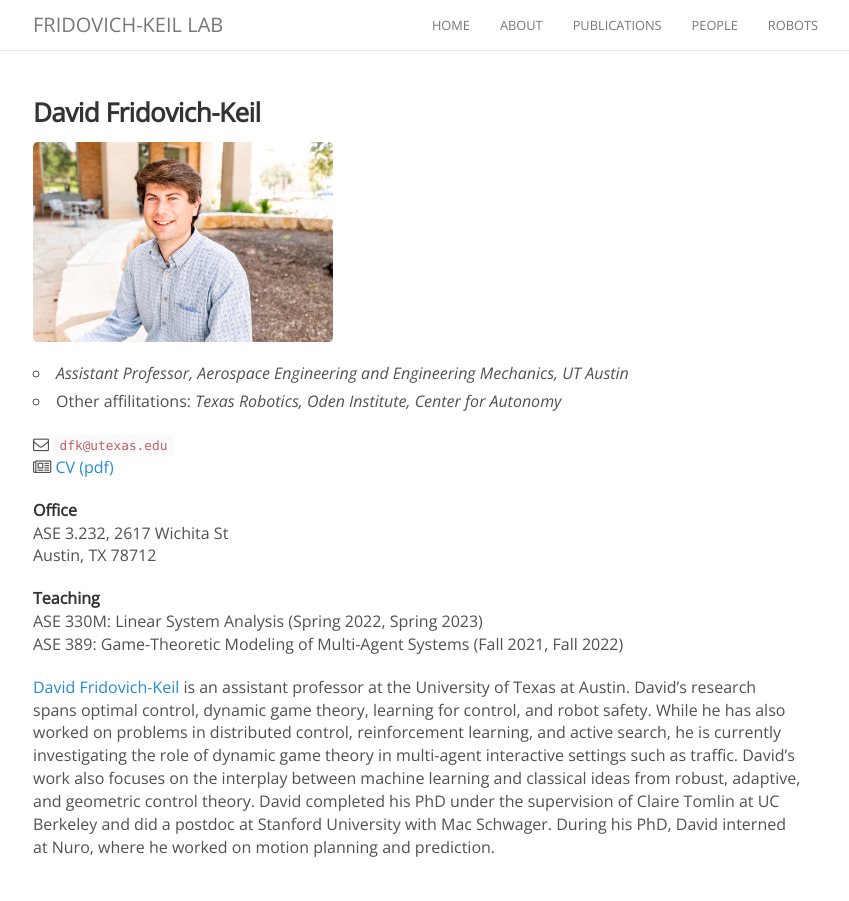
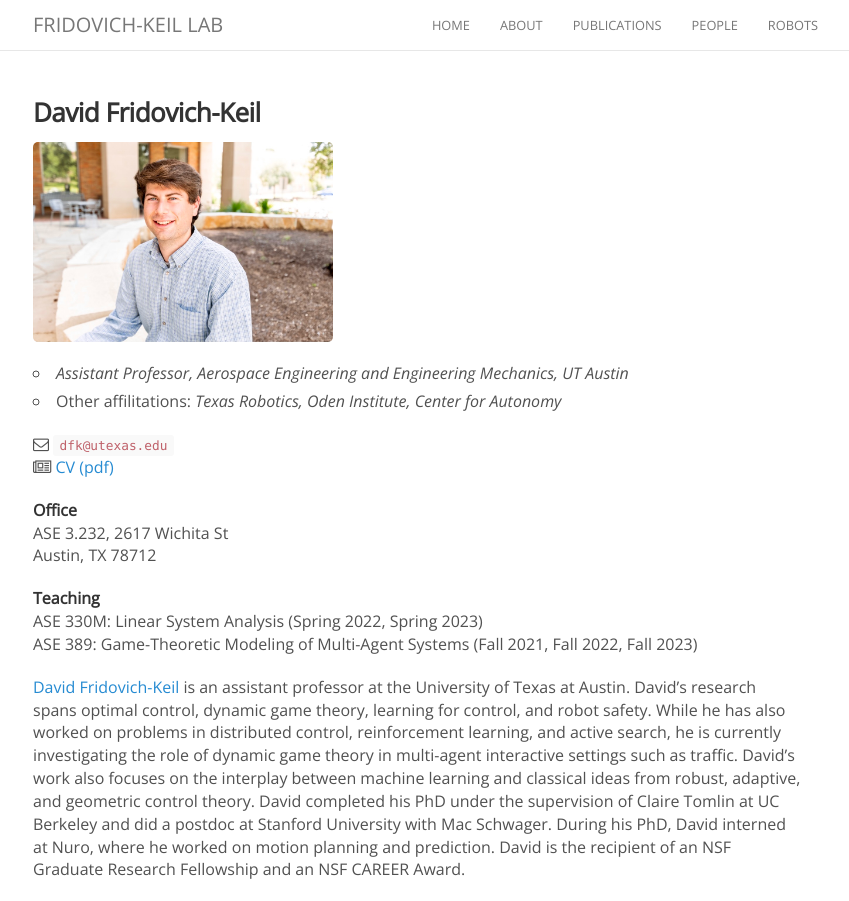
Before and after one commit to KordingLab/KordingLab.github.io, a Jekyll site: the page built from _people/david_fridovich-keil.md, in a window 1280 px wide. Shown: the whole page, without its empty margins (222-1071 px from the left). Built offline with Jekyll 4.4.1, drawn with Linux system fonts in a browser that asks for light colours; nearby versions of some CDN libraries; comment, search, counter and statistics services are not loaded.

Commit message:
adding career

```diff
--- a/_data/news.yml
+++ b/_data/news.yml
@@ -1,3 +1,7 @@
+- date: 2023-12-28
+  details: >-
+    D. Fridovich-Keil won the <a href="https://www.nsf.gov/awardsearch/showAward?AWD_ID=2336840&HistoricalAwards=false">NSF CAREER Award</a> to study flexible models and efficient algorithms for large-scale, multi-agent, and uncertain cyber-physical systems.
+
 - date: 2023-11-29
   details: >-
     We submitted <a href="https://arxiv.org/pdf/2311.17008.pdf">An Investigation of Time Reversal Symmetry in Reinforcement Learning</a> to L4DC.
--- a/_people/david_fridovich-keil.md
+++ b/_people/david_fridovich-keil.md
@@ -18,6 +18,6 @@ Austin, TX 78712
 
 **Teaching**<br>
 ASE 330M: Linear System Analysis (Spring 2022, Spring 2023)<br>
-ASE 389: Game-Theoretic Modeling of Multi-Agent Systems (Fall 2021, Fall 2022)
+ASE 389: Game-Theoretic Modeling of Multi-Agent Systems (Fall 2021, Fall 2022, Fall 2023)
 
-[David Fridovich-Keil](https://dfridovi.github.io/) is an assistant professor at the University of Texas at Austin. David's research spans optimal control, dynamic game theory, learning for control, and robot safety. While he has also worked on problems in distributed control, reinforcement learning, and active search, he is currently investigating the role of dynamic game theory in multi-agent interactive settings such as traffic. David’s work also focuses on the interplay between machine learning and classical ideas from robust, adaptive, and geometric control theory. David completed his PhD under the supervision of Claire Tomlin at UC Berkeley and did a postdoc at Stanford University with Mac Schwager. During his PhD, David interned at Nuro, where he worked on motion planning and prediction.
+[David Fridovich-Keil](https://dfridovi.github.io/) is an assistant professor at the University of Texas at Austin. David's research spans optimal control, dynamic game theory, learning for control, and robot safety. While he has also worked on problems in distributed control, reinforcement learning, and active search, he is currently investigating the role of dynamic game theory in multi-agent interactive settings such as traffic. David’s work also focuses on the interplay between machine learning and classical ideas from robust, adaptive, and geometric control theory. David completed his PhD under the supervision of Claire Tomlin at UC Berkeley and did a postdoc at Stanford University with Mac Schwager. During his PhD, David interned at Nuro, where he worked on motion planning and prediction. David is the recipient of an NSF Graduate Research Fellowship and an NSF CAREER Award.
```
Also changed, not shown: awards/career_dfk.md (added, +22 -0 lines).
